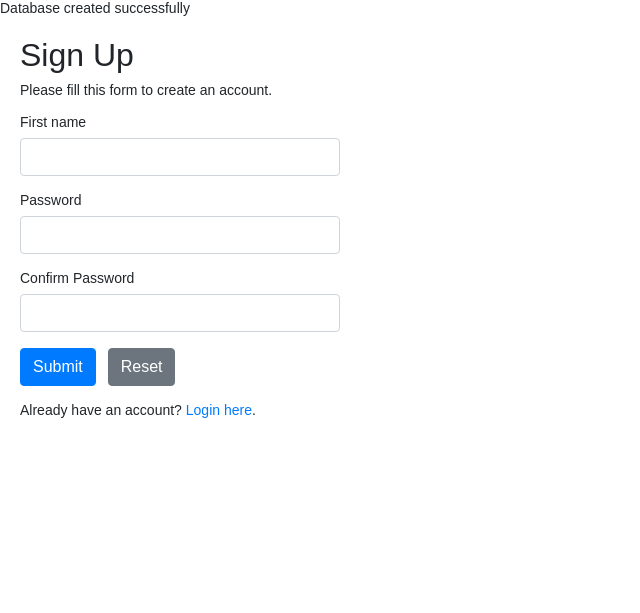
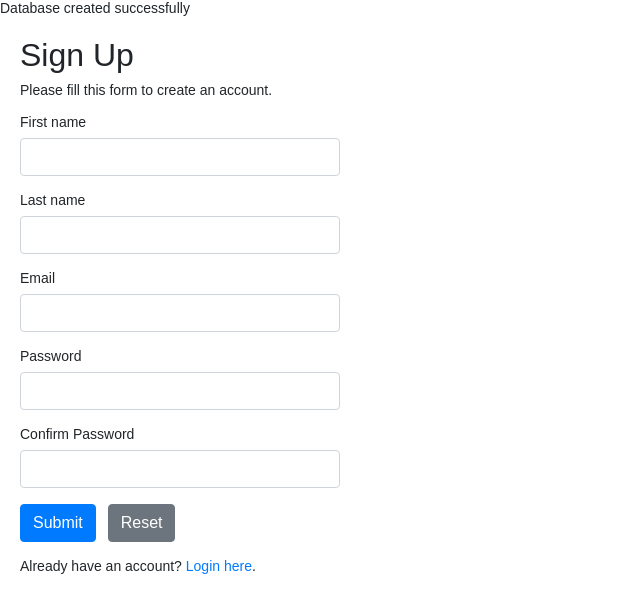
Before and after one commit to kinpark/CSCD-378-Group-SpaceY, a PHP site: page /signup.php in a window 1280 px wide. Shown: the top 613 px of the page, without its empty margins (0-640 px from the left). Run offline with PHP 8.4, Linux system fonts and the light colour scheme.

Commit message:
worked on code a bit, email still doesnt work, and nothing is going to sql yet
Home was adjusted to have bootstrap formatting

```diff
--- a/signup.php
+++ b/signup.php
@@ -1,13 +1,13 @@
 <?php
 
-//Still need to add email and lastname to all of this
+//Still need to add email and lastname (done?) to all of this
 
 // Include config file
 require_once "config.php";
 
 // Define variables and initialize with empty values
-$fname = $password = $confirm_password = "";
-$fname_err = $password_err = $confirm_password_err = "";
+$fname = $lname = $email = $password = $confirm_password = "";
+$fname_err = $lname_err =$email_err = $password_err = $confirm_password_err = "";
 
 // Processing form data when form is submitted
 if($_SERVER["REQUEST_METHOD"] == "POST"){
@@ -42,11 +42,41 @@ if($_SERVER["REQUEST_METHOD"] == "POST"){
         }
     }
 
+    // Validate lname
+    if(empty(trim($_POST["fname"]))){
+        $lname_err = "Please enter your last name.";
+    } elseif(!preg_match('/^[a-zA-Z -]+$/', trim($_POST["lname"]))){
+        $fname_err = "Name can only contain letters and hyphens(-).";
+    } else{
+        // Prepare a select statement
+        $sql = "SELECT id FROM users WHERE lname = ?";
+
+        if($stmt = mysqli_prepare($link, $sql)){
+            // Bind variables to the prepared statement as parameters
+            mysqli_stmt_bind_param($stmt, "s", $param_lname);
+
+            // Set parameters
+            $param_lname = trim($_POST["lastname"]);
+
+            // Attempt to execute the prepared statement
+            if(mysqli_stmt_execute($stmt)){
+                /* store result */
+                mysqli_stmt_store_result($stmt);
+                $lname = trim($_POST["lastname"]);
+            } else{
+                echo "Oops! Something went wrong. Please try again later.";
+            }
+
+            // Close statement
+            mysqli_stmt_close($stmt);
+        }
+    }
+
     // Validate password
     if(empty(trim($_POST["password"]))){
         $password_err = "Please enter a password.";
     } elseif(strlen(trim($_POST["password"])) < 6){
-        $password_err = "Password must have atleast 6 characters.";
+        $password_err = "Password must have at least 6 characters.";
     } else{
         $password = trim($_POST["password"]);
     }
@@ -62,17 +92,18 @@ if($_SERVER["REQUEST_METHOD"] == "POST"){
     }
 
     // Check input errors before inserting in database
-    if(empty($fname_err) && empty($password_err) && empty($confirm_password_err)){
+    if(empty($fname_err) && empty($password_err) && empty($confirm_password_err) && empty($lname_err)){
 
         // Prepare an insert statement
-        $sql = "INSERT INTO users (fname, password) VALUES (?, ?)";
+        $sql = "INSERT INTO users (fname, lname, password) VALUES (?, ?, ?)";
 
         if($stmt = mysqli_prepare($link, $sql)){
             // Bind variables to the prepared statement as parameters
-            mysqli_stmt_bind_param($stmt, "ss", $param_fname, $param_password);
+            mysqli_stmt_bind_param($stmt, "sss", $param_fname, $param_lname, $param_password);
 
             // Set parameters
             $param_fname = $fname;
+            $param_lname = $lname;
             $param_password = password_hash($password, PASSWORD_DEFAULT); // Creates a password hash
 
             // Attempt to execute the prepared statement
@@ -115,6 +146,16 @@ if($_SERVER["REQUEST_METHOD"] == "POST"){
                 <span class="invalid-feedback"><?php echo $fname_err; ?></span>
             </div>
             <div class="form-group">
+                <label>Last name</label>
+                <input type="text" name="lname" class="form-control <?php echo (!empty($lname_err)) ? 'is-invalid' : ''; ?>" value="<?php echo $lname; ?>">
+                <span class="invalid-feedback"><?php echo $lname_err; ?></span>
+            </div>
+            <div class="form-group">
+                <label>Email</label>
+                <input type="text" name="email" class="form-control <?php echo (!empty($email_err)) ? 'is-invalid' : ''; ?>" value="<?php echo $email; ?>">
+                <span class="invalid-feedback"><?php echo $email_err; ?></span>
+            </div>
+            <div class="form-group">
                 <label>Password</label>
                 <input type="password" name="password" class="form-control <?php echo (!empty($password_err)) ? 'is-invalid' : ''; ?>" value="<?php echo $password; ?>">
                 <span class="invalid-feedback"><?php echo $password_err; ?></span>
```
Also changed, not shown: home.html (+8 -3 lines).
